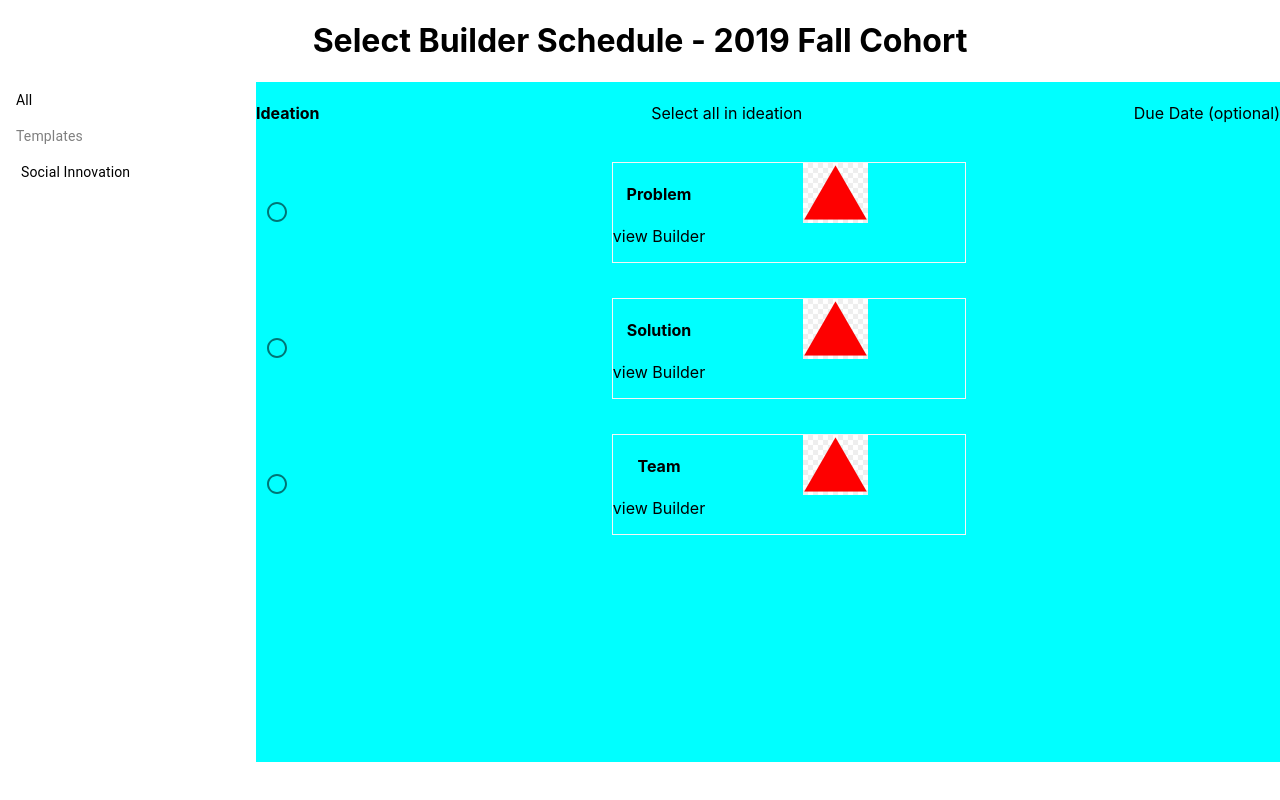
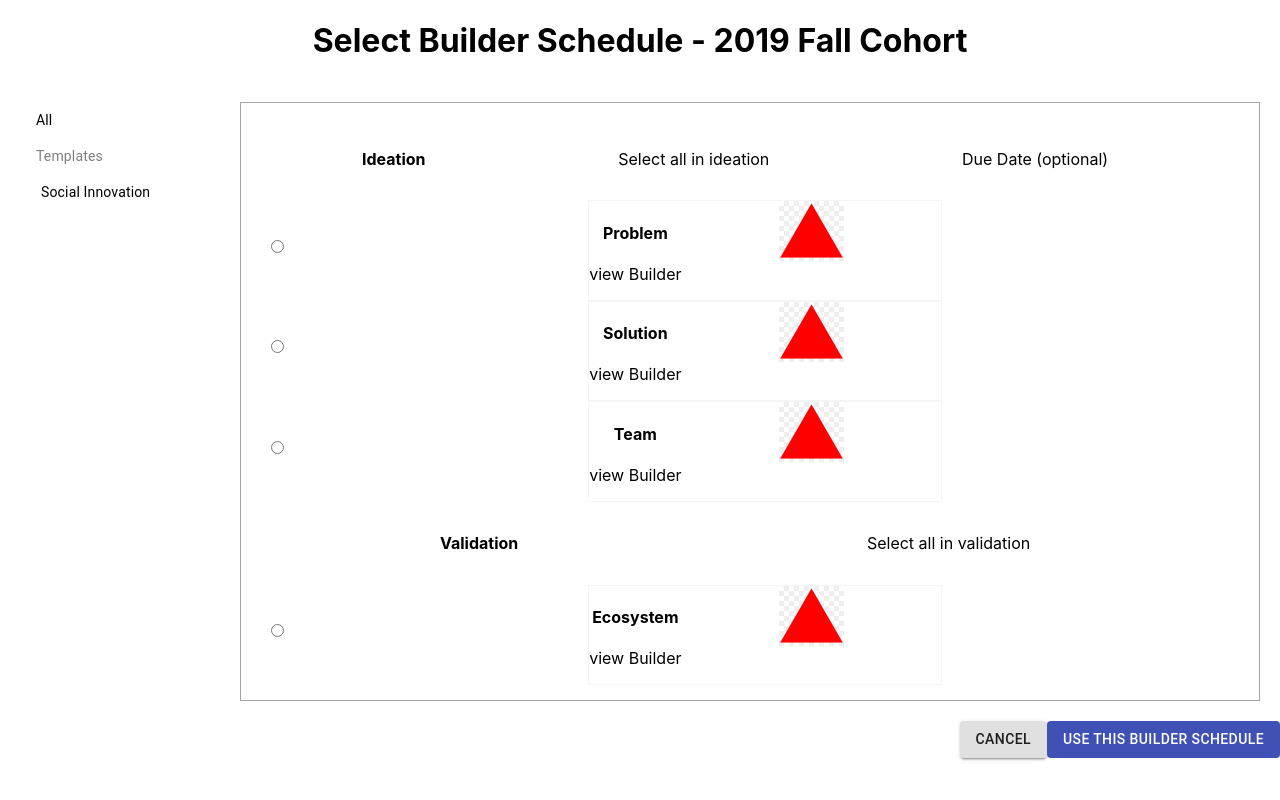
Before and after one commit to CatalinaJL/CodingChallenge-RB, a React (Create React App) app: page / in a window 1280 px wide. Built offline with nearby package versions, Linux system fonts and the light colour scheme.

Commit message:
Feat: component Bottom. Add of Styles to App and components in there

```diff
--- a/src/App.css
+++ b/src/App.css
@@ -1,16 +1,18 @@
 .App {
-  width: 100vw;
-  height: 100vh;
+  /* width: 100vw;
+  height: 100vh; */
   display: flex;
   flex-direction: column;
   text-align: center;
 }
+
 .App-main-container{
   display: flex;
   flex-direction: row;
   justify-content: space-around;
-  height: 85vh;
-  width: 100vw;
+  /* height: 100vh;
+  width: 100vw; */
+  padding: 20px;
 }
 
 .sidebar{
@@ -19,19 +21,22 @@
 }
 
 .itemsList{
-  width: 80%;
+  width: 90%;
   height: 100%;
-  background-color: aqua;
+  border: 1px solid #a6a6a6;
   display: flex;
   flex-direction: column;
+  padding: 15px;
+
 
 }
 
 .headerBox{
-  width: 100%;
+  width: 95%;
   display: flex;
-  justify-content: space-between;
+  justify-content: space-around;
   align-items: center;
+  padding: 10px;
 }
 
 .containerItem{
@@ -41,6 +46,27 @@
   align-items: center;
 }
 
+.containerCheckBox{
+  display: flex;
+  padding-left: 10px;
+  margin-bottom: 12px;
+  cursor: pointer;
+  font-size: 30px;
+  -webkit-user-select: none;
+  -moz-user-select: none;
+  -ms-user-select: none;
+  user-select: none;
+}
+
+.containerCheckBox input [type="radio"]{
+  width: 50%;
+  height: 50%;
+  color:teal;
+}
+input[type="radio"]:checked {
+  /* box-shadow: 0 0 0 3px orange; */
+  color:teal;
+}
 .card{
   display: flex;
   flex-direction: row;
@@ -51,3 +77,10 @@
 .card img{
   width: 25%;
 }
+
+.bottom{
+  display: flex;
+  flex-direction: row;
+  justify-content: flex-end;
+  align-items: center;
+}
--- a/src/App.js
+++ b/src/App.js
@@ -1,7 +1,8 @@
 import React from 'react';
-import {Title} from './Components/title';
+import {Title} from './Components/Title';
 import {Sidebar} from './Components/Sidebar';
 import {ItemsList} from './Components/Items-List';
+import {Bottom} from './Components/Bottom';
 import './App.css';
 
 function App() {
@@ -13,7 +14,7 @@
         <ItemsList/>
       </main>
       <section>
-
+        <Bottom/>
       </section>
     </div>
   );
--- /dev/null
+++ b/src/Components/Bottom.jsx
@@ -0,0 +1,11 @@
+import React from 'react';
+import {Button} from '@material-ui/core';
+
+export const Bottom = () =>{
+    return(
+        <div className="bottom">
+            <Button variant="contained">Cancel</Button>
+            <Button variant="contained" color="primary" disableElevation>use this builder schedule</Button>
+        </div>
+    )
+};
--- a/src/Components/Items-List.jsx
+++ b/src/Components/Items-List.jsx
@@ -1,5 +1,4 @@
 import React, {useState} from 'react';
-import { Radio } from '@material-ui/core';
 import triangle from '../Assets/Triangle.jpg';
 import {DateHour} from './DateHour';
 
@@ -12,11 +11,6 @@
     const HandleChange= () =>{
         console.log('estan seleccionando');
         setDisplayDateHour(true);
-        // if (displayDateHour(false)) {
-        // setDisplayDateHour(true);
-        // } else{
-        //     setDisplayDateHour(false)
-        // }
     } ;
 
     return(
@@ -29,7 +23,9 @@
                 {dataCard.map((data, index)=>{
                     return(
                     <div className="containerItem" key={index}>
-                        <Radio name="topic" onChange={HandleChange}></Radio>
+                        <div className="containerCheckBox">
+                            <input type="radio" name="radio" onChange={HandleChange} value={data}/>
+                        </div>
                         <div className="card">
                             <div className="card-text">
                                 <h4>{data}</h4>
@@ -38,7 +34,6 @@
                             <div className="card-img">
                                 <img src={triangle} alt=""/>
                             </div>
-
                         </div>
                         <div>
                                 {displayDateHour && <DateHour/>}
@@ -46,8 +41,28 @@
                         </div>
                     </div>)
                 })}
-
-
+           <div className="headerBox">
+                    <h4>Validation</h4>
+                    <p>Select all in validation</p>
+            </div>
+            <div className="containerItem" >
+                        <div className="containerCheckBox">
+                            <input type="radio" name="radio" onChange={HandleChange}/>
+                        </div>
+                        <div className="card">
+                            <div className="card-text">
+                                <h4>Ecosystem</h4>
+                                <p>view Builder</p>
+                            </div>
+                            <div className="card-img">
+                                <img src={triangle} alt=""/>
+                            </div>
+                        </div>
+                        <div>
+                                {displayDateHour && <DateHour/>}
+                                {!displayDateHour && null}
+                        </div>
+                    </div>
 
 
 
```
